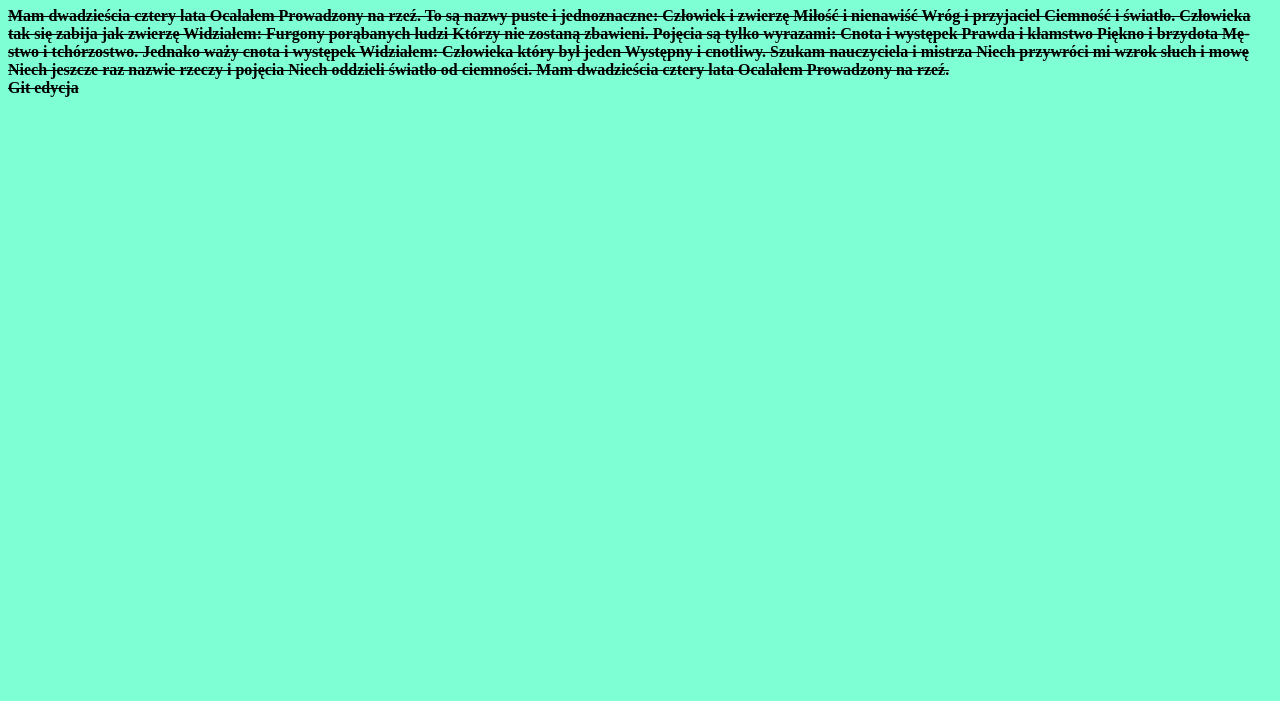
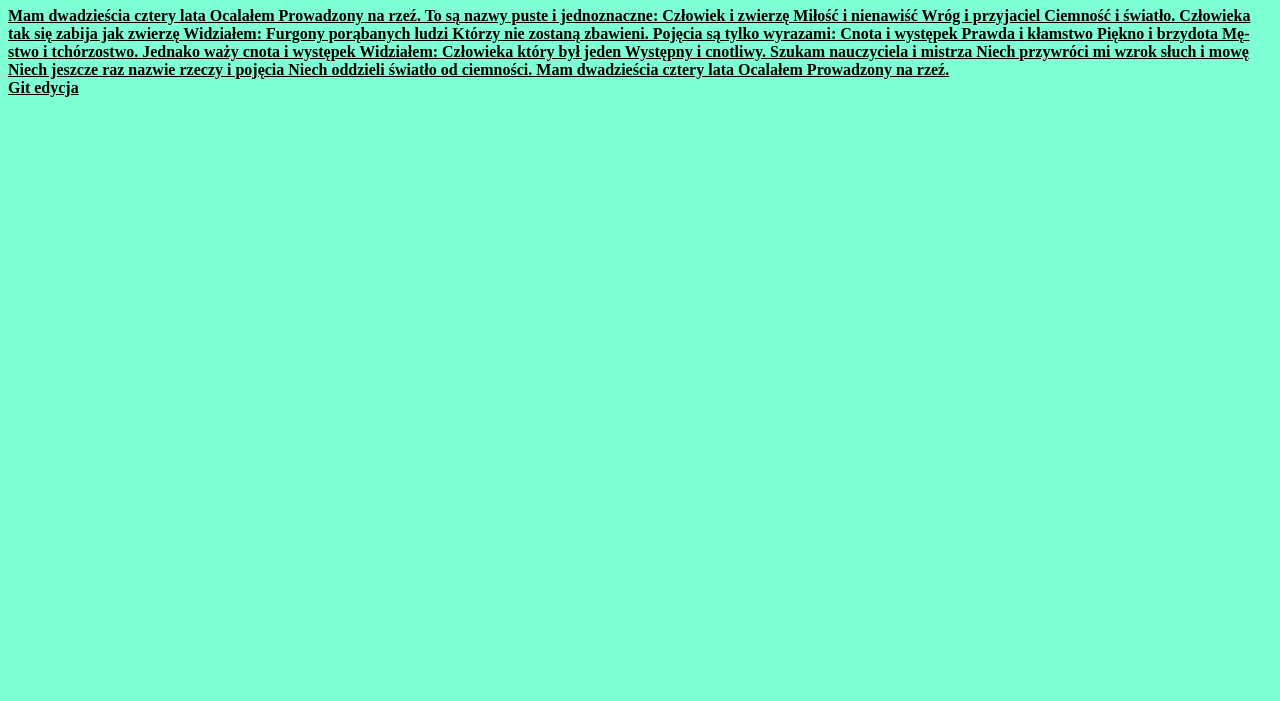
Before and after one commit to kalipp1/Nauka-Gita, a plain HTML site: page index.html in a window 1280 px wide. Shown: the part 99-800 px from the top of the page. Drawn offline with Linux system fonts and the light colour scheme.

Commit message:
Update style.css

```diff
--- a/style.css
+++ b/style.css
@@ -4,5 +4,5 @@
 
 p {
     font-weight: bold;
-    text-decoration: line-through;
+    text-decoration: underline;
 }
```
